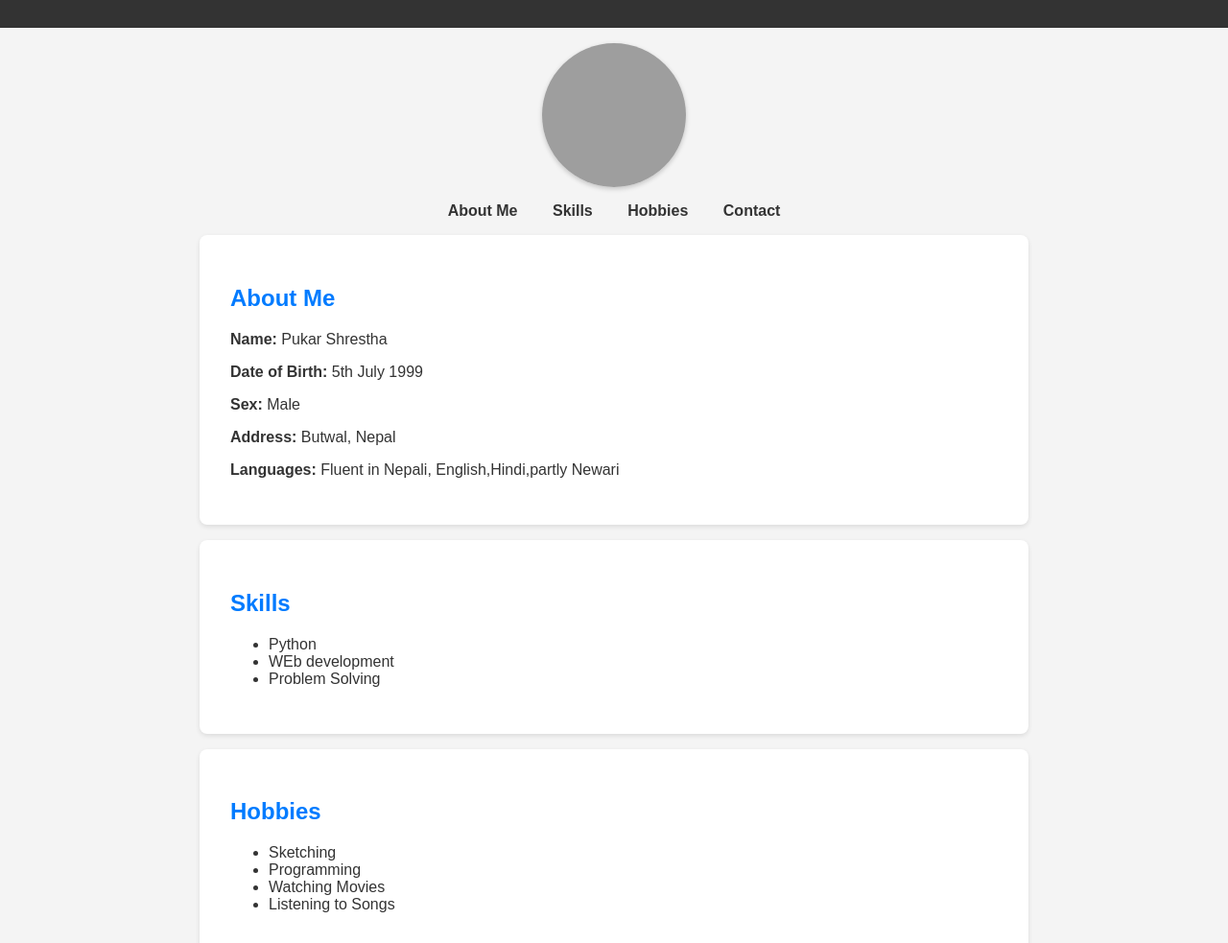
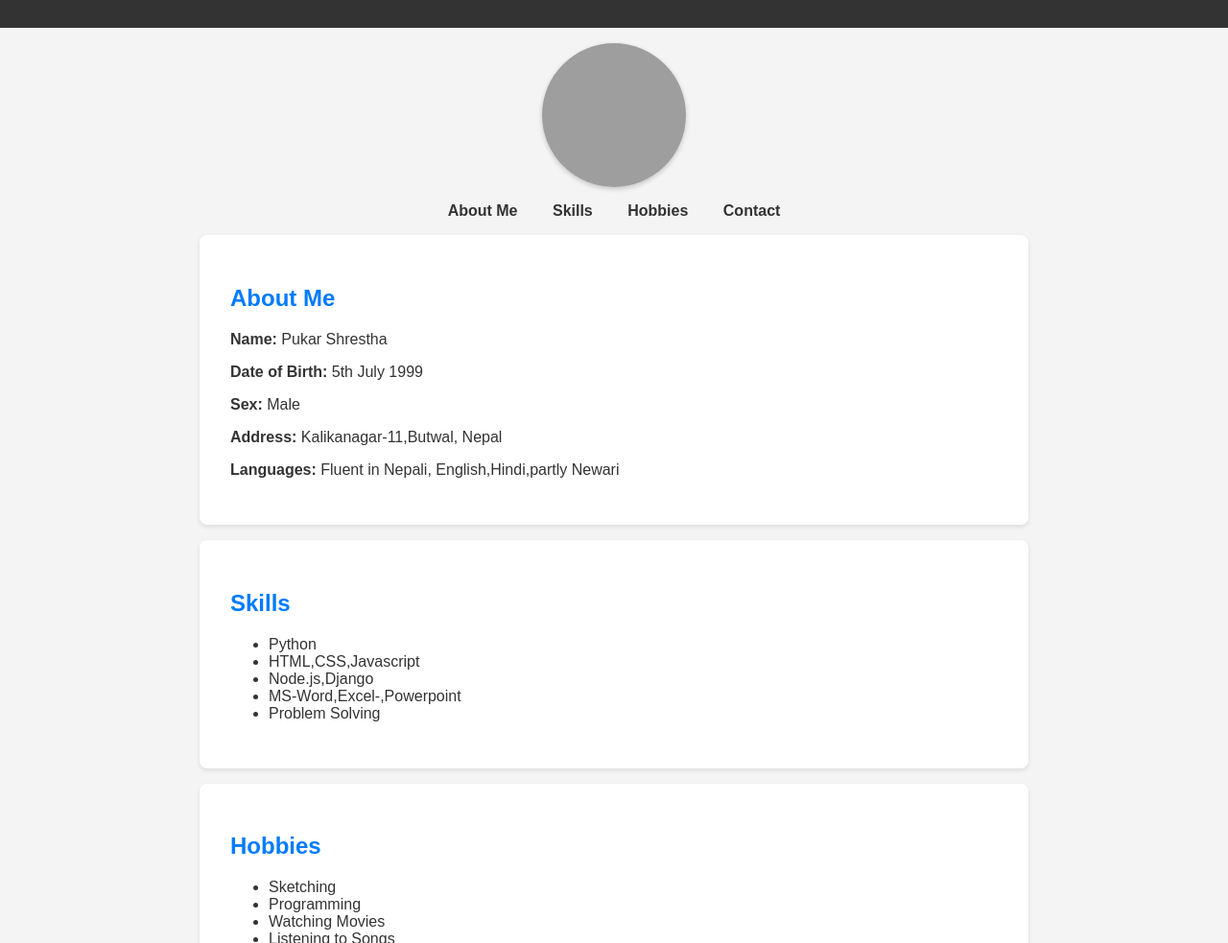
Before and after one commit to sthapukar321/html-portfolio2, a plain HTML site: page index.html in a window 1280 px wide. Shown: the part 117-1100 px from the top of the page at 96% size. Drawn offline with Linux system fonts and the light colour scheme; grey boxes are pictures that could not be loaded.

Commit message:
Update index.html

```diff
--- a/index.html
+++ b/index.html
@@ -79,14 +79,16 @@
         <p><strong>Name:</strong> Pukar Shrestha</p>
         <p><strong>Date of Birth:</strong> 5th July 1999</p>
         <p><strong>Sex:</strong> Male</p>
-        <p><strong>Address:</strong> Butwal, Nepal</p>
+        <p><strong>Address:</strong> Kalikanagar-11,Butwal, Nepal</p>
         <p><strong>Languages:</strong> Fluent in Nepali, English,Hindi,partly Newari</p>
     </section>
     <section id="skills">
         <h2>Skills</h2>
         <ul>
             <li>Python</li>
-            <li>WEb development</li>
+            <li>HTML,CSS,Javascript</li>
+            <li> Node.js,Django</li>
+            <li>MS-Word,Excel-,Powerpoint</li>
             <li>Problem Solving</li>
         </ul>
     </section>
```
